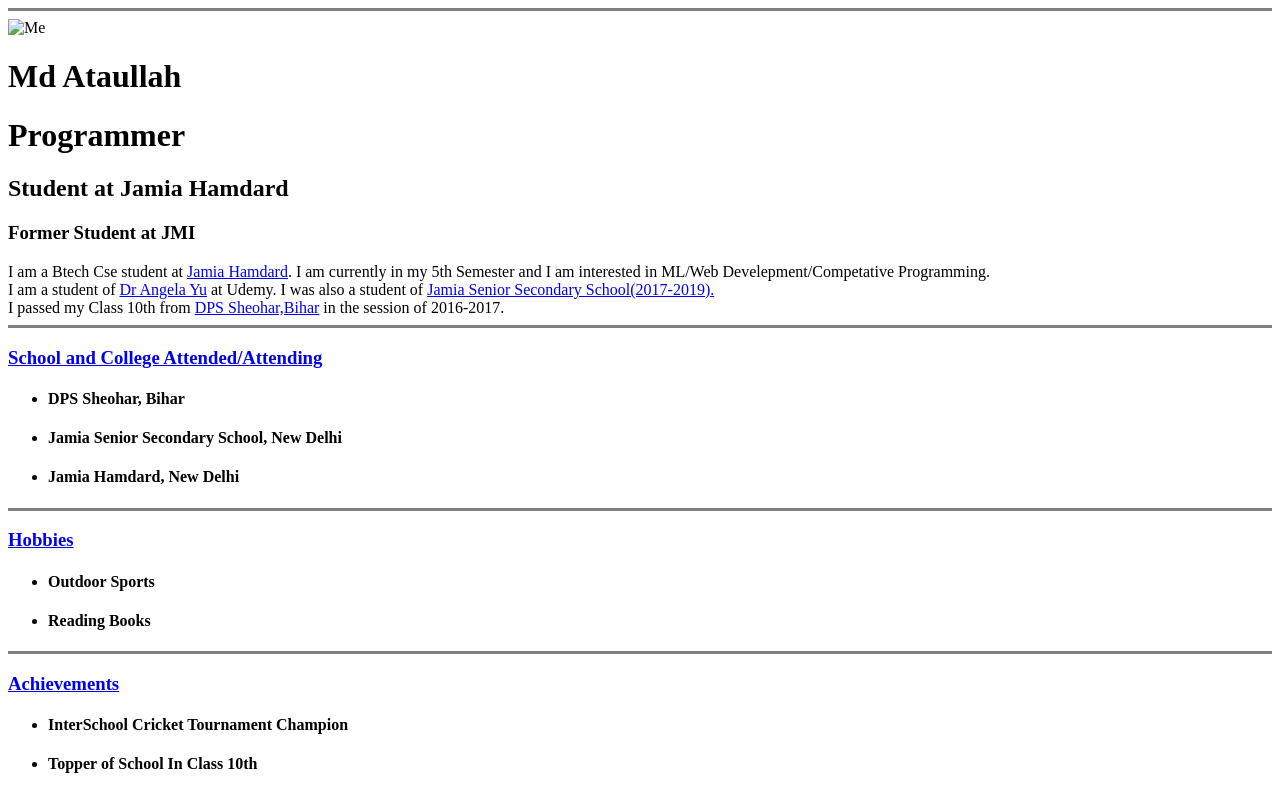
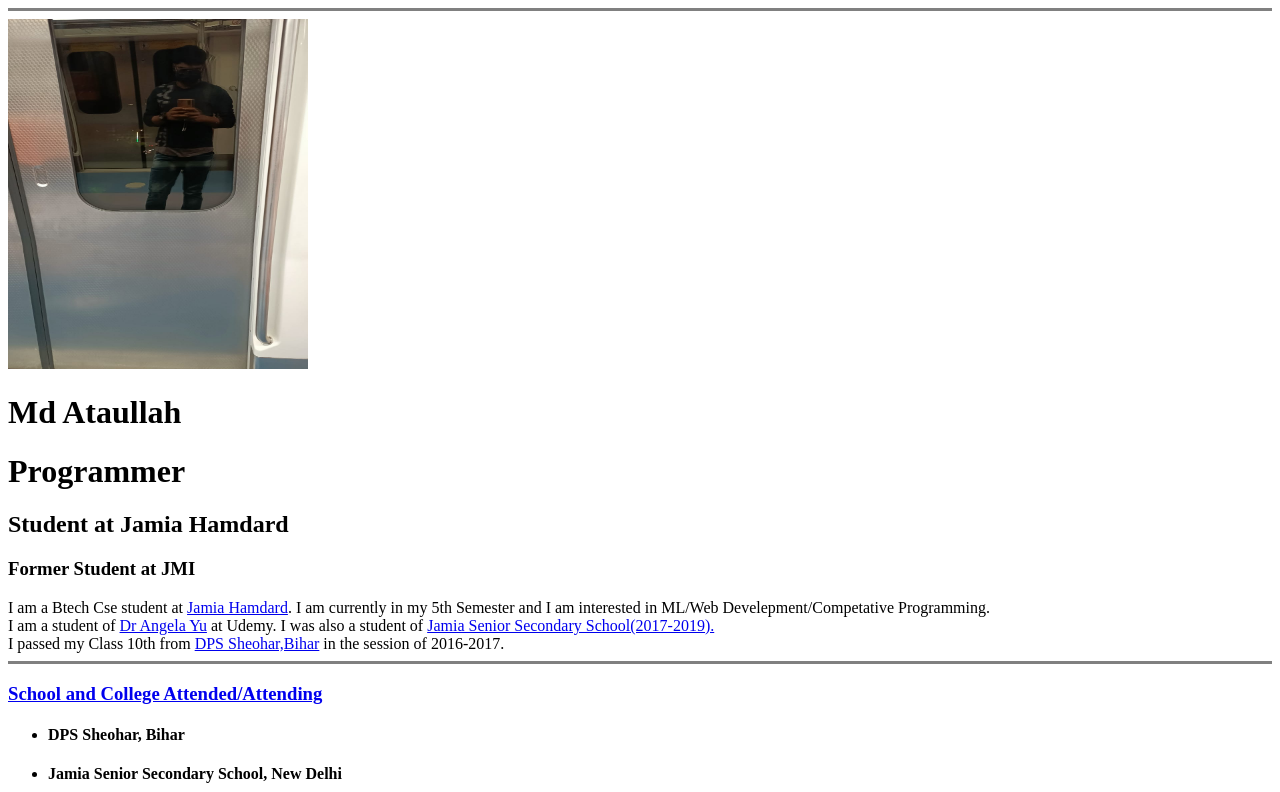
Before and after one commit to AhmedAtaullah/AhmedAtaullah, a plain HTML site: page index.html in a window 1280 px wide. Shown: the top 792 px of the page. Drawn offline with Linux system fonts and the light colour scheme.

Commit message:
Update index.html

```diff
--- a/index.html
+++ b/index.html
@@ -6,7 +6,7 @@
   </head>
   <body>
   <hr / size = "3" noshade>
-<img src="Ahmed_Ataullah/WhatsApp Image 2022-06-14 at 11.23.15 AM.jpeg" height="350" width="300" alt="Me">
+<img src="WhatsApp Image 2022-06-14 at 11.23.15 AM.jpeg" height="350" width="300" alt="Me">
 <br>
 <strong><h1>Md Ataullah</h1></strong>
 <strong><h1>Programmer</h1></strong>
```
